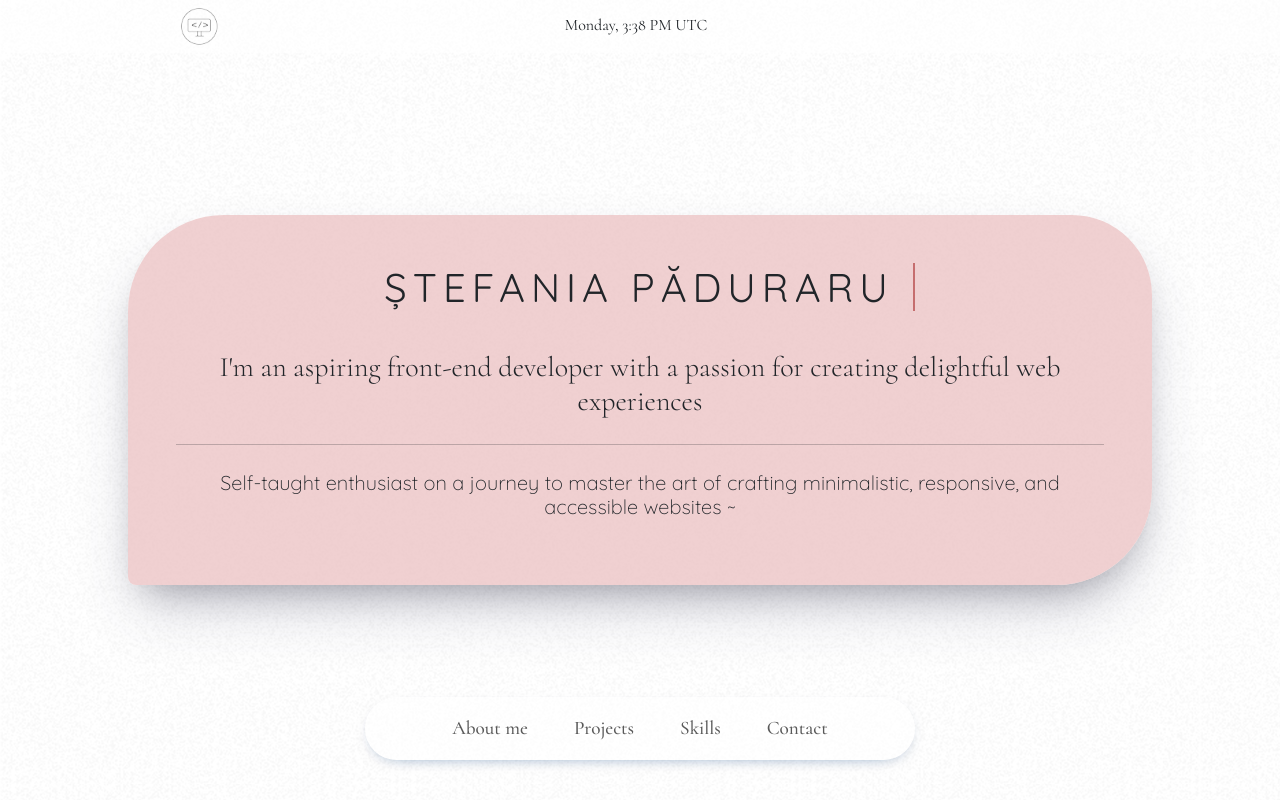
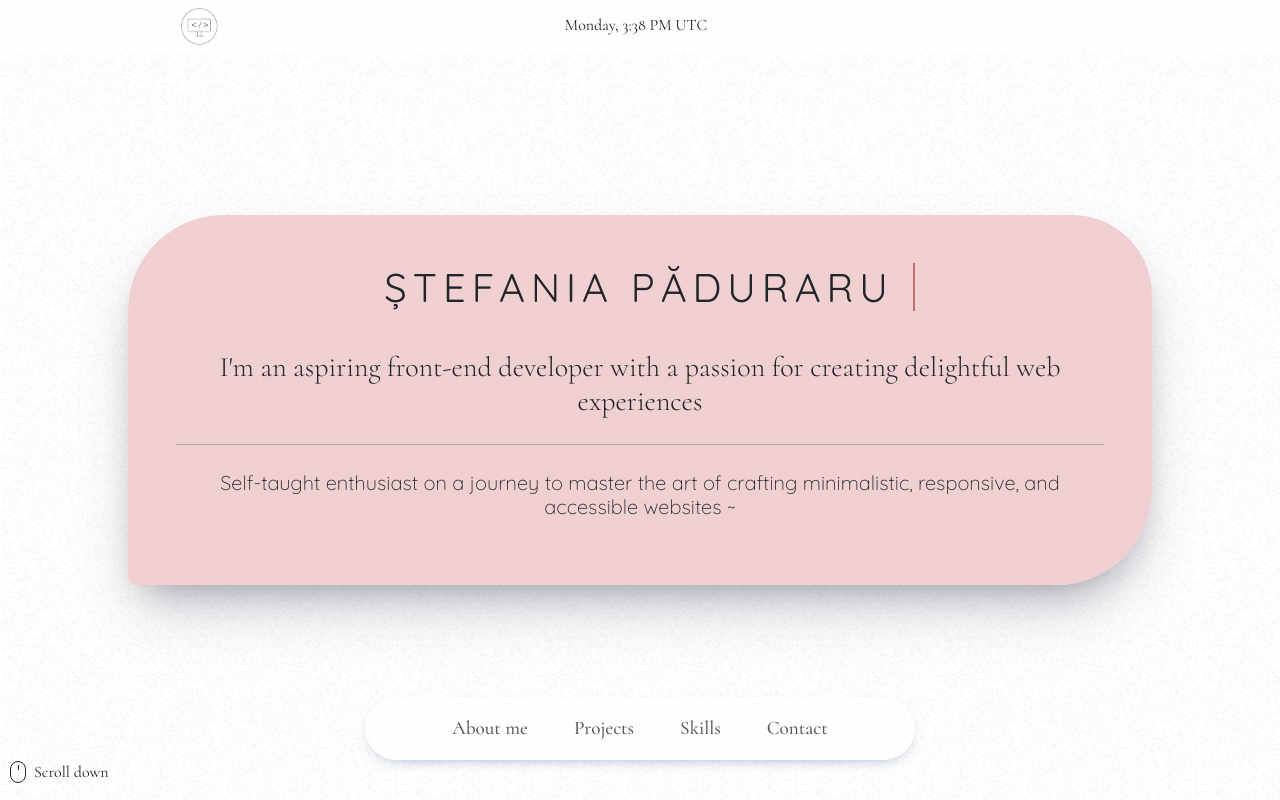
Before and after one commit to StefaniaPaduraru/portfolio, a React (Create React App) app: page / in a window 1280 px wide. Shown: the top 800 px of the page. Built offline with nearby package versions, Linux system fonts and the light colour scheme.

Commit message:
scroll-down-message

```diff
--- a/src/components/NavBar.js
+++ b/src/components/NavBar.js
@@ -19,8 +19,13 @@ function NavBar() {
   });
   return (
     <>
+    <div id="scroll">
+        <svg width="24" height="24" viewBox="0 0 24 24" fill="none" xmlns="http://www.w3.org/2000/svg" className="mb-2"><rect x="0.5" y="1.5" width="15" height="21" rx="7.5" stroke="currentColor"></rect><line x1="8.5" y1="5" x2="8.5" y2="10" stroke="currentColor"></line></svg>
+          <p>Scroll down</p>
+        </div>
       <Navbar fixed="bottom" className="mx-auto">
         <Container className="justify-content-center">
+
           <Nav className="m-auto">
             <Nav.Item>
               <Nav.Link onClick={() => scrollToSection("#about-me")}>
--- a/src/components/NavBar.scss
+++ b/src/components/NavBar.scss
@@ -21,3 +21,10 @@
     transform: translateX(100%);
   }
 }
+#scroll{
+  display:flex;
+  width: 150px;
+  bottom: 0;
+  position:absolute;
+  left:10px;
+}
```
